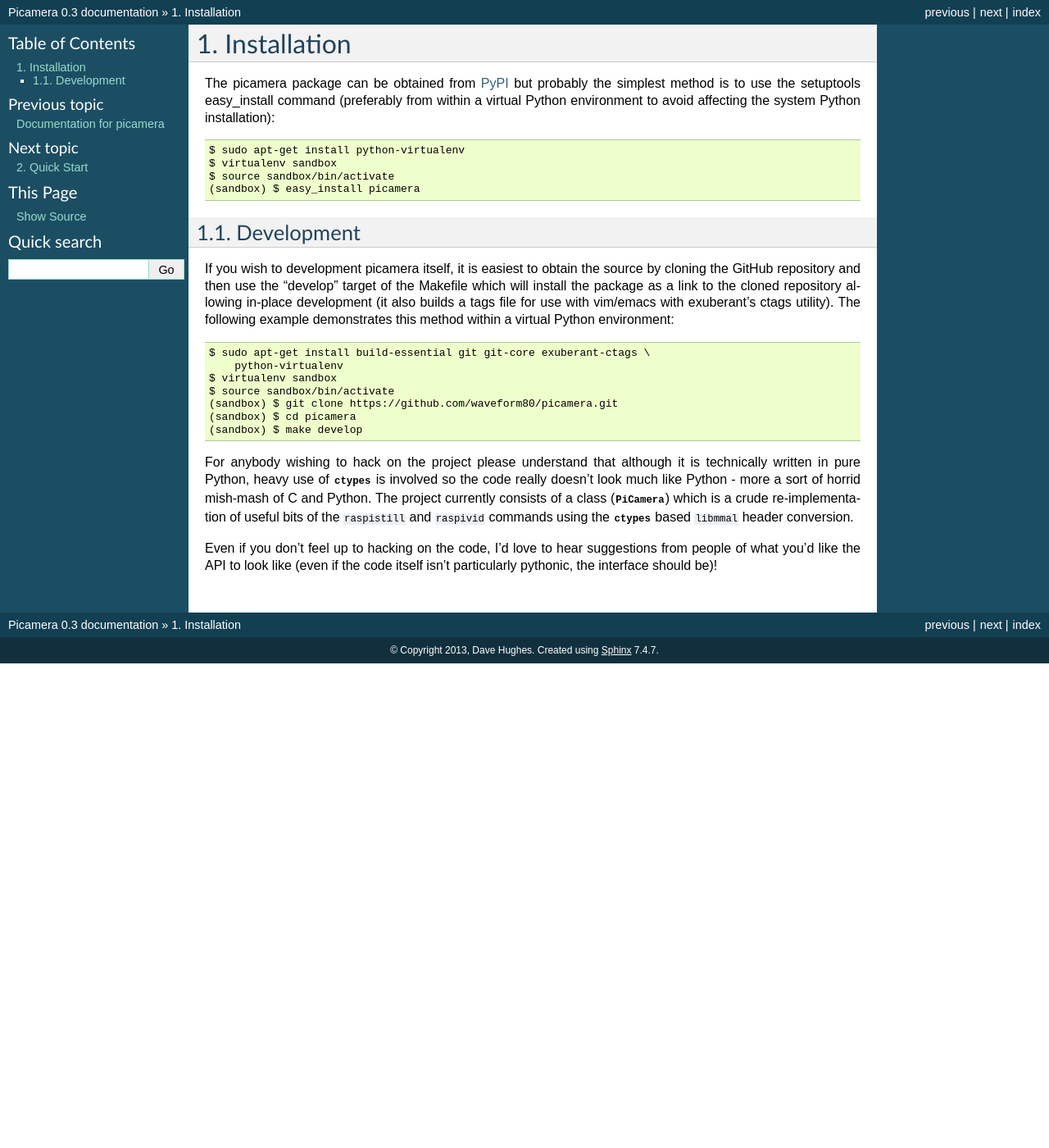
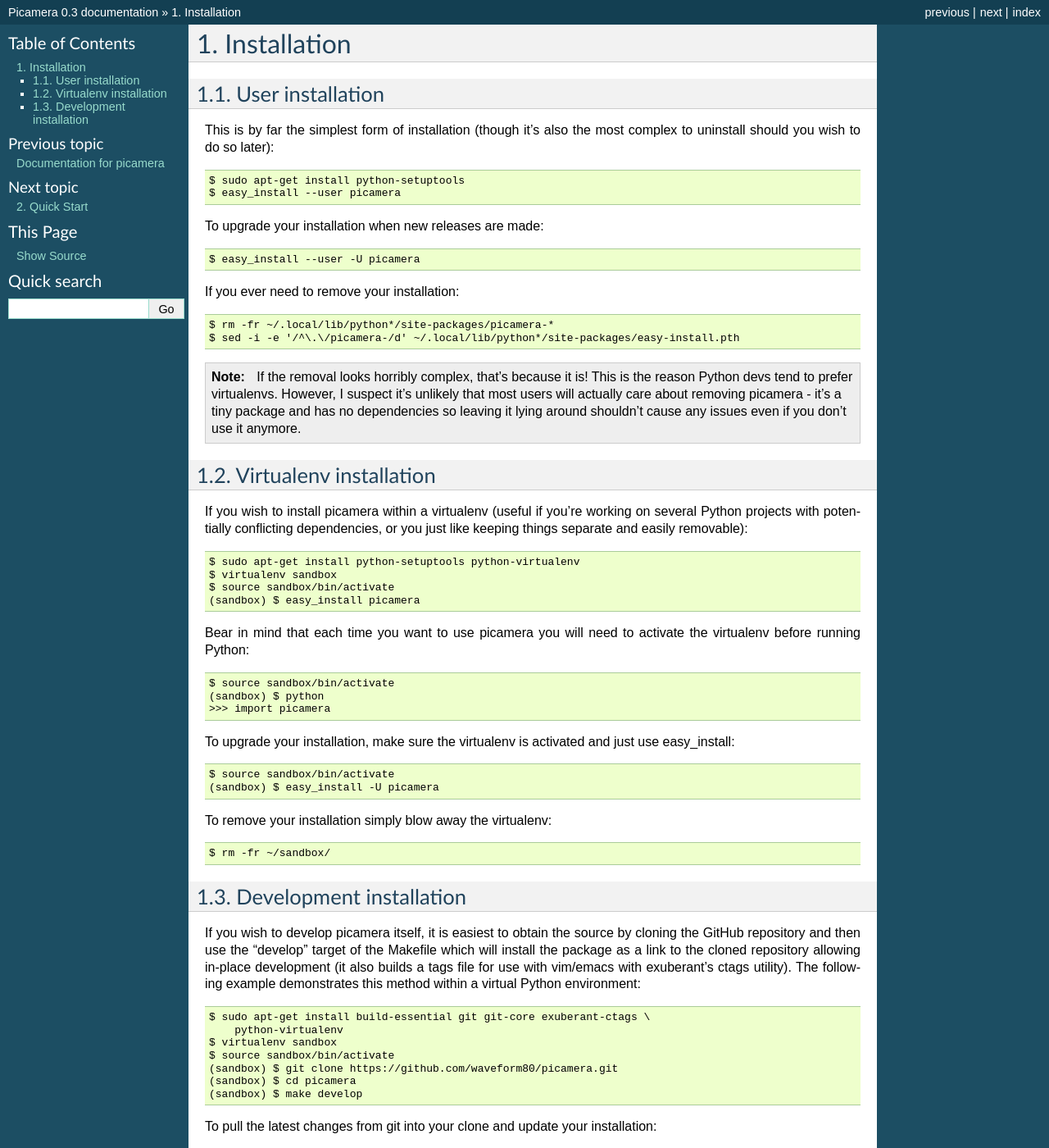
Before and after one commit to waveform80/picamera, a Sphinx documentation site: the page built from docs/install.rst, in a window 1280 px wide and 1400 px high. Shown: the whole window at 82% size. Built offline with Sphinx 7.4.7, drawn with Linux system fonts in a browser that asks for light colours; pages that are not in the unit, such as notebooks, are missing from menus; some of the changed text lies outside the part shown.

Commit message:
Updated installation docs

```diff
--- a/docs/install.rst
+++ b/docs/install.rst
@@ -4,25 +4,71 @@
 Installation
 ============
 
-The picamera package can be obtained from `PyPI`_ but probably the simplest
-method is to use the setuptools easy_install command (preferably from within a
-virtual Python environment to avoid affecting the system Python installation)::
+User installation
+=================
 
-    $ sudo apt-get install python-virtualenv
+This is by far the simplest form of installation (though it's also the most
+complex to uninstall should you wish to do so later)::
+
+    $ sudo apt-get install python-setuptools
+    $ easy_install --user picamera
+
+To upgrade your installation when new releases are made::
+
+    $ easy_install --user -U picamera
+
+If you ever need to remove your installation::
+
+    $ rm -fr ~/.local/lib/python*/site-packages/picamera-*
+    $ sed -i -e '/^\.\/picamera-/d' ~/.local/lib/python*/site-packages/easy-install.pth
+
+.. note::
+    If the removal looks horribly complex, that's because it is! This is the
+    reason Python devs tend to prefer virtualenvs. However, I suspect it's
+    unlikely that most users will actually care about removing picamera - it's
+    a tiny package and has no dependencies so leaving it lying around shouldn't
+    cause any issues even if you don't use it anymore.
+
+
+Virtualenv installation
+=======================
+
+If you wish to install picamera within a virtualenv (useful if you're working
+on several Python projects with potentially conflicting dependencies, or you
+just like keeping things separate and easily removable)::
+
+    $ sudo apt-get install python-setuptools python-virtualenv
     $ virtualenv sandbox
     $ source sandbox/bin/activate
     (sandbox) $ easy_install picamera
 
+Bear in mind that each time you want to use picamera you will need to activate
+the virtualenv before running Python::
 
-Development
-===========
+    $ source sandbox/bin/activate
+    (sandbox) $ python
+    >>> import picamera
 
-If you wish to development picamera itself, it is easiest to obtain the source
-by cloning the GitHub repository and then use the "develop" target of the
-Makefile which will install the package as a link to the cloned repository
-allowing in-place development (it also builds a tags file for use with
-vim/emacs with exuberant's ctags utility).  The following example demonstrates
-this method within a virtual Python environment::
+To upgrade your installation, make sure the virtualenv is activated and just
+use easy_install::
+
+    $ source sandbox/bin/activate
+    (sandbox) $ easy_install -U picamera
+
+To remove your installation simply blow away the virtualenv::
+
+    $ rm -fr ~/sandbox/
+
+
+Development installation
+========================
+
+If you wish to develop picamera itself, it is easiest to obtain the source by
+cloning the GitHub repository and then use the "develop" target of the Makefile
+which will install the package as a link to the cloned repository allowing
+in-place development (it also builds a tags file for use with vim/emacs with
+exuberant's ctags utility).  The following example demonstrates this method
+within a virtual Python environment::
 
     $ sudo apt-get install build-essential git git-core exuberant-ctags \
         python-virtualenv
@@ -31,6 +77,18 @@
     (sandbox) $ git clone https://github.com/waveform80/picamera.git
     (sandbox) $ cd picamera
     (sandbox) $ make develop
+
+To pull the latest changes from git into your clone and update your
+installation::
+
+    $ source sandbox/bin/activate
+    (sandbox) $ cd picamera
+    (sandbox) $ git pull
+    (sandbox) $ make develop
+
+To remove your installation blow away the sandbox and the checkout::
+
+    $ rm -fr ~/sandbox/ ~/picamera/
 
 For anybody wishing to hack on the project please understand that although it
 is technically written in pure Python, heavy use of :mod:`ctypes` is involved
@@ -43,6 +101,3 @@
 Even if you don't feel up to hacking on the code, I'd love to hear suggestions
 from people of what you'd like the API to look like (even if the code itself
 isn't particularly pythonic, the interface should be)!
-
-
-.. _PyPI: https://pypi.python.org/pypi/picamera/
```
